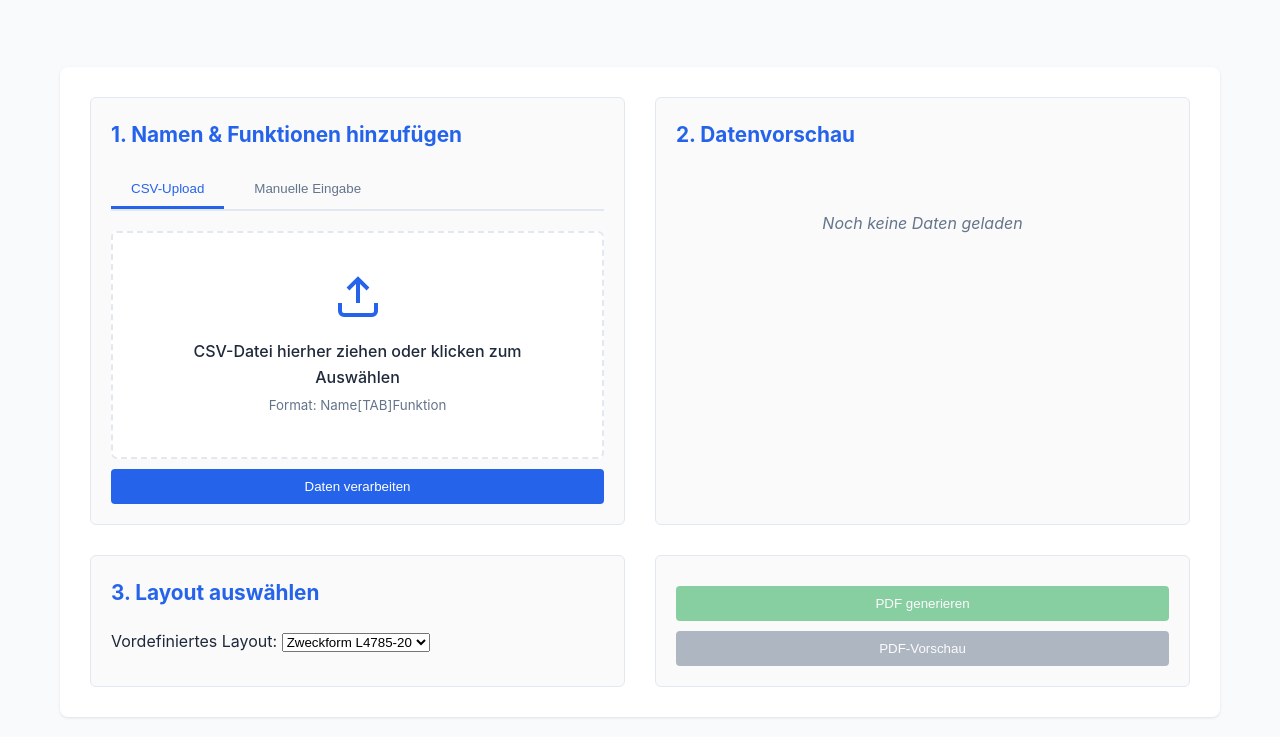
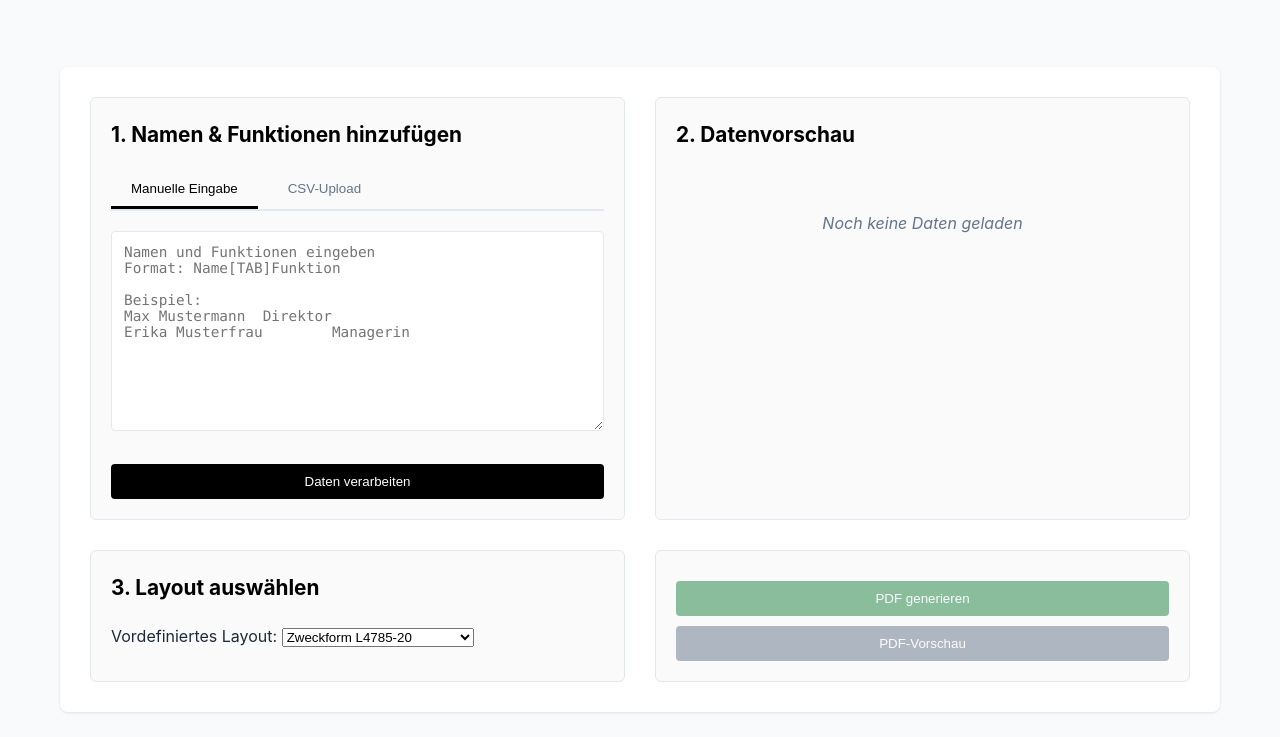
Before and after one commit to StiftungTeamEnsemble/name-tag, a website built with Vite: page index.html in a window 1280 px wide. Shown: the part 155-892 px from the top of the page. Built offline with nearby package versions, Linux system fonts and the light colour scheme.

Commit message:
MOD: make manual input the new default

```diff
--- a/index.html
+++ b/index.html
@@ -20,12 +20,20 @@
             <h2>1. Namen & Funktionen hinzufügen</h2>
 
             <div class="input-tabs">
-              <button class="tab-btn active" data-tab="csv">CSV-Upload</button>
-              <button class="tab-btn" data-tab="manual">Manuelle Eingabe</button>
+              <button class="tab-btn active" data-tab="manual">Manuelle Eingabe</button>
+              <button class="tab-btn" data-tab="csv">CSV-Upload</button>
+            </div>
+
+            <!-- Manual Input -->
+            <div id="manual-tab" class="tab-content active">
+              <textarea
+                id="manualInput"
+                placeholder="Namen und Funktionen eingeben&#10;Format: Name[TAB]Funktion&#10;&#10;Beispiel:&#10;Max Mustermann	Direktor&#10;Erika Musterfrau	Managerin"
+              ></textarea>
             </div>
 
             <!-- CSV Upload -->
-            <div id="csv-tab" class="tab-content active">
+            <div id="csv-tab" class="tab-content">
               <div class="upload-area" id="dropZone">
                 <svg
                   class="upload-icon"
@@ -43,13 +51,6 @@
               </div>
             </div>
 
-            <!-- Manual Input -->
-            <div id="manual-tab" class="tab-content">
-              <textarea
-                id="manualInput"
-                placeholder="Namen und Funktionen eingeben&#10;Format: Name[TAB]Funktion&#10;&#10;Beispiel:&#10;Max Mustermann	Direktor&#10;Erika Musterfrau	Managerin"
-              ></textarea>
-            </div>
 
             <button id="parseBtn" class="btn btn-primary">Daten verarbeiten</button>
           </div>
--- a/src/config.js
+++ b/src/config.js
@@ -107,7 +107,7 @@ export const labelLayouts = {
     gapY: 5,
     marginLeft: 17.5,
     marginTop: 13.5,
-    showBorder: true, // Set to true for debugging label positioning
+    showBorder: false, // Set to true for debugging label positioning
     elements: [
       {
         type: "image",
@@ -165,6 +165,11 @@ export const labelLayouts = {
       },
     ],
   },
+};
+labelLayouts["zweckform-L4785-20-debug"] = {
+  ...labelLayouts["zweckform-L4785-20"],
+  name: "Zweckform L4785-20 (liniert)",
+  showBorder: true,
 };
 
 /**
--- a/src/styles.css
+++ b/src/styles.css
@@ -1,8 +1,8 @@
 :root {
-    --primary-color: #2563eb;
+    --primary-color: #000000ff;
     --secondary-color: #64748b;
-    --success-color: #16a34a;
-    --danger-color: #dc2626;
+    --success-color: #1b8140ff;
+    --danger-color: #dc2626ff;
     --border-color: #e2e8f0;
     --background-color: #f8fafc;
     --text-color: #1e293b;
```
